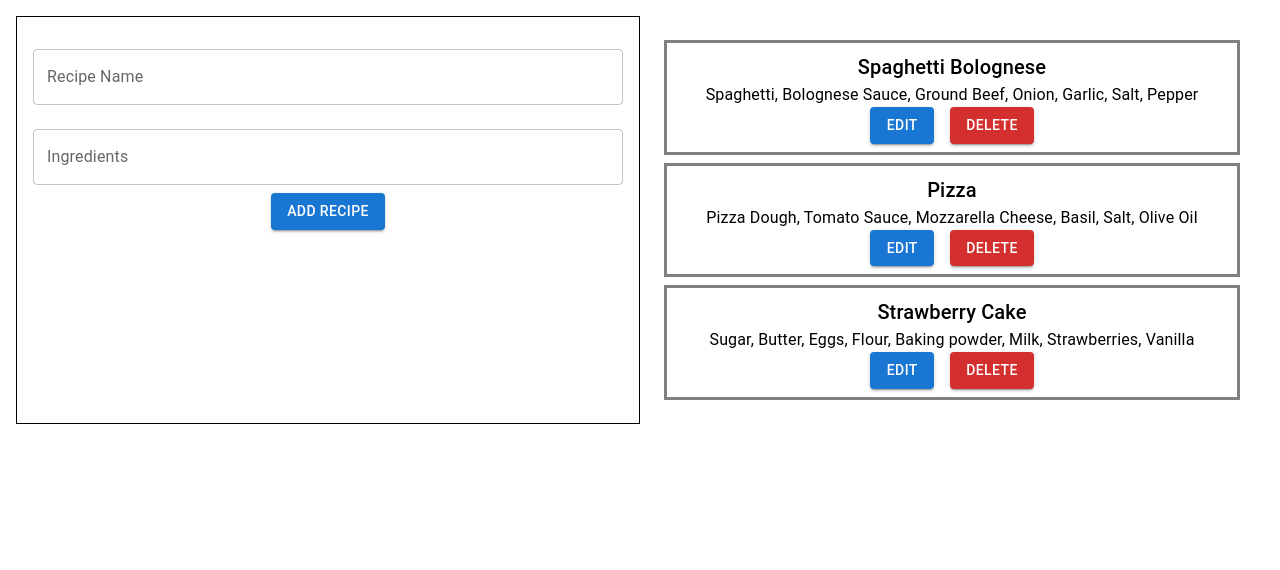
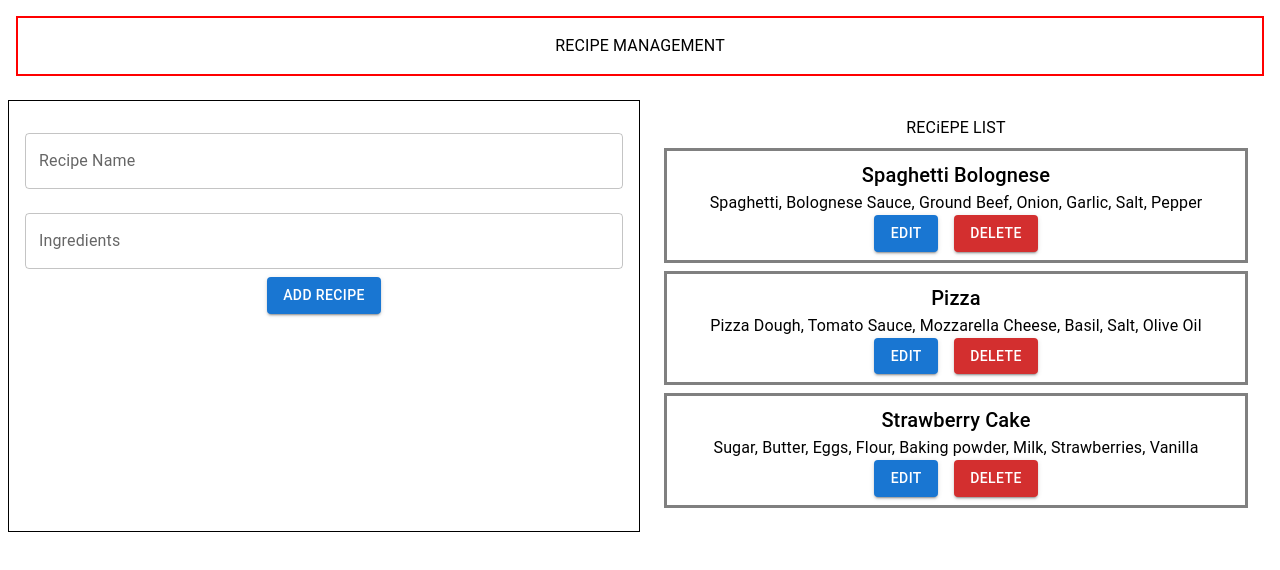
Before and after one commit to andpenaranda/RecepyProgram, a React (Create React App) app: page / in a window 1280 px wide. Shown: the top 570 px of the page. Built offline with nearby package versions, Linux system fonts and the light colour scheme.

Commit message:
Add tittles to page

```diff
--- a/src/RecipeApp/RecipeApp.jsx
+++ b/src/RecipeApp/RecipeApp.jsx
@@ -18,7 +18,11 @@ function RecipeApp() {
   } = useViewModel();
 
   return (
-    <Grid container sx={{ p: 2 }}>
+    <Stack>
+      <Typography sx={{ p: 2, m: 2, border: "2px solid red" }}>
+        RECIPE MANAGEMENT
+      </Typography>
+      <Grid container sx={{ p: 1 }}>
         <Grid item xs={12} sm={6} sx={{ p: 2, border: "1px solid black" }}>
           <TextField
             label="Recipe Name"
@@ -45,12 +49,17 @@ function RecipeApp() {
               Edit Recipe
             </Button>
           ) : (
-          <Button onClick={handleAddRecipe} variant="contained" color="primary">
+            <Button
+              onClick={handleAddRecipe}
+              variant="contained"
+              color="primary"
+            >
               Add Recipe
             </Button>
           )}
         </Grid>
         <Grid item xs={12} sm={6} rowSpacing={2} sx={{ p: 2 }}>
+          <Typography>RECiEPE LIST</Typography>
           {recipes.map((recipe) => (
             <Box key={recipe.id} sx={{ p: 1, m: 1, border: "solid gray" }}>
               <Typography variant="h6">{recipe.name}</Typography>
@@ -75,6 +84,7 @@ function RecipeApp() {
           ))}
         </Grid>
       </Grid>
+    </Stack>
   );
 }
 
```
Lines whose indentation alone changed are shown as unchanged.
